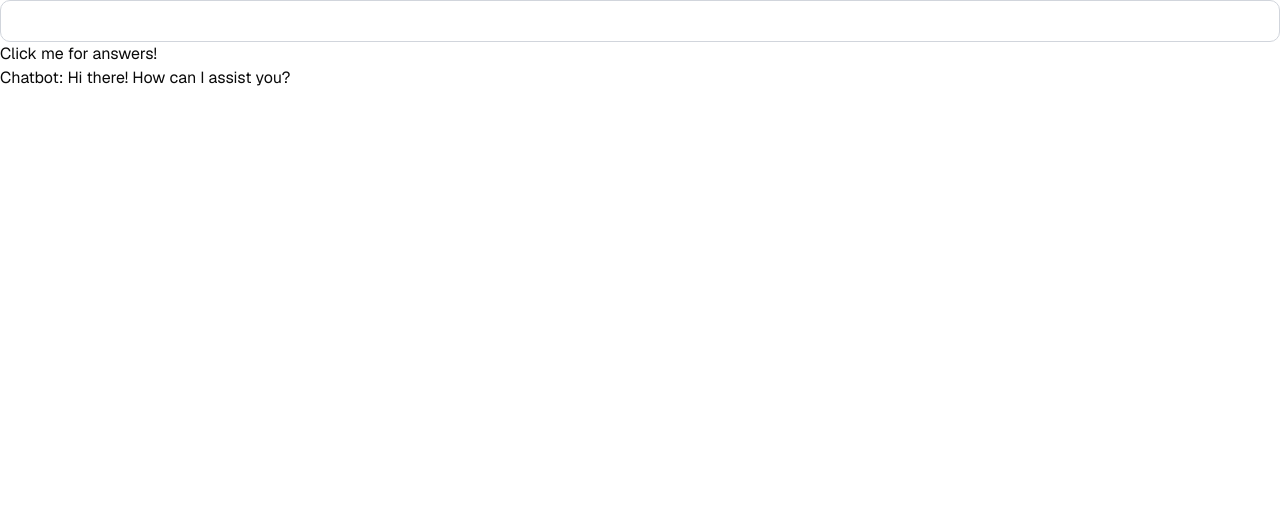
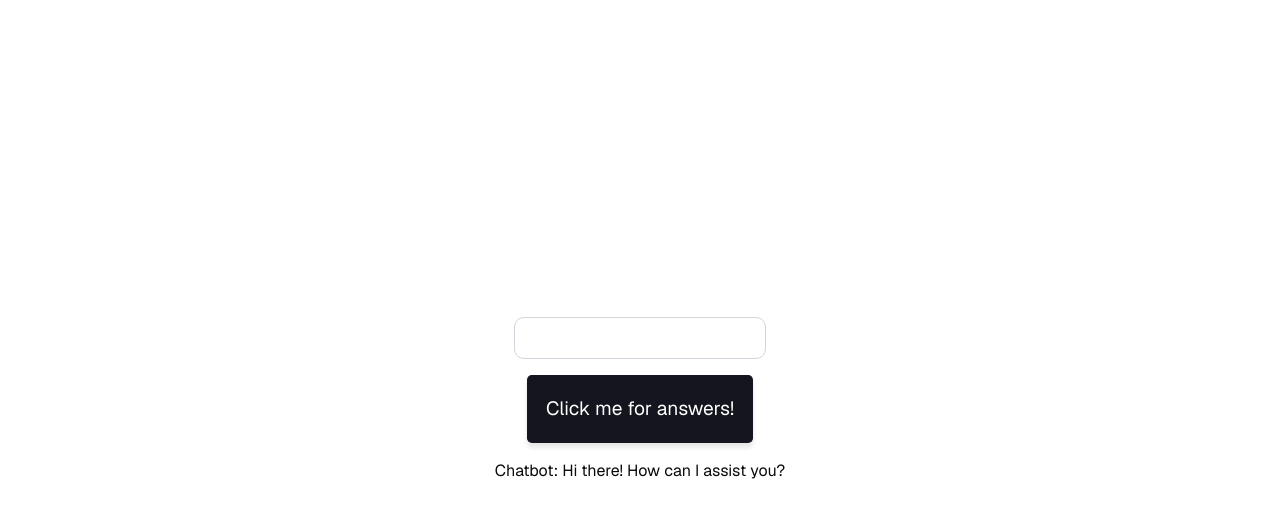
Before and after one commit to shreejai/ai-keyword-research-blog-writer, a Next.js app: page /testchat in a window 1280 px wide. Shown: the top 518 px of the page. Built offline with nearby package versions, Linux system fonts and the light colour scheme.

Commit message:
basic css

```diff
--- a/app/globals.css
+++ b/app/globals.css
@@ -142,3 +142,16 @@
     @apply cursor-not-allowed;
   }
 }
+
+.chat-container button {
+  width: 100%;
+  padding: 1em;
+  background-color: #14151e;
+  color: #fff;
+  border: none;
+  border-radius: 0.25em;
+  cursor: pointer;
+  transition: background-color 0.3s ease-in-out;
+  font-size: 1.2em;
+  box-shadow: 0 0.25em 0.25em rgba(0, 0, 0, 0.1);
+}
--- a/app/testchat/page.tsx
+++ b/app/testchat/page.tsx
@@ -39,7 +39,7 @@ const App = () => {
 // updates the response from the API
 // We show the updated response on our page
 return (
-    <div className="container">
+    <div className="chat-container w-full h-screen flex flex-col items-center justify-center gap-4">
       <div>
         <input
           type="text"
```
